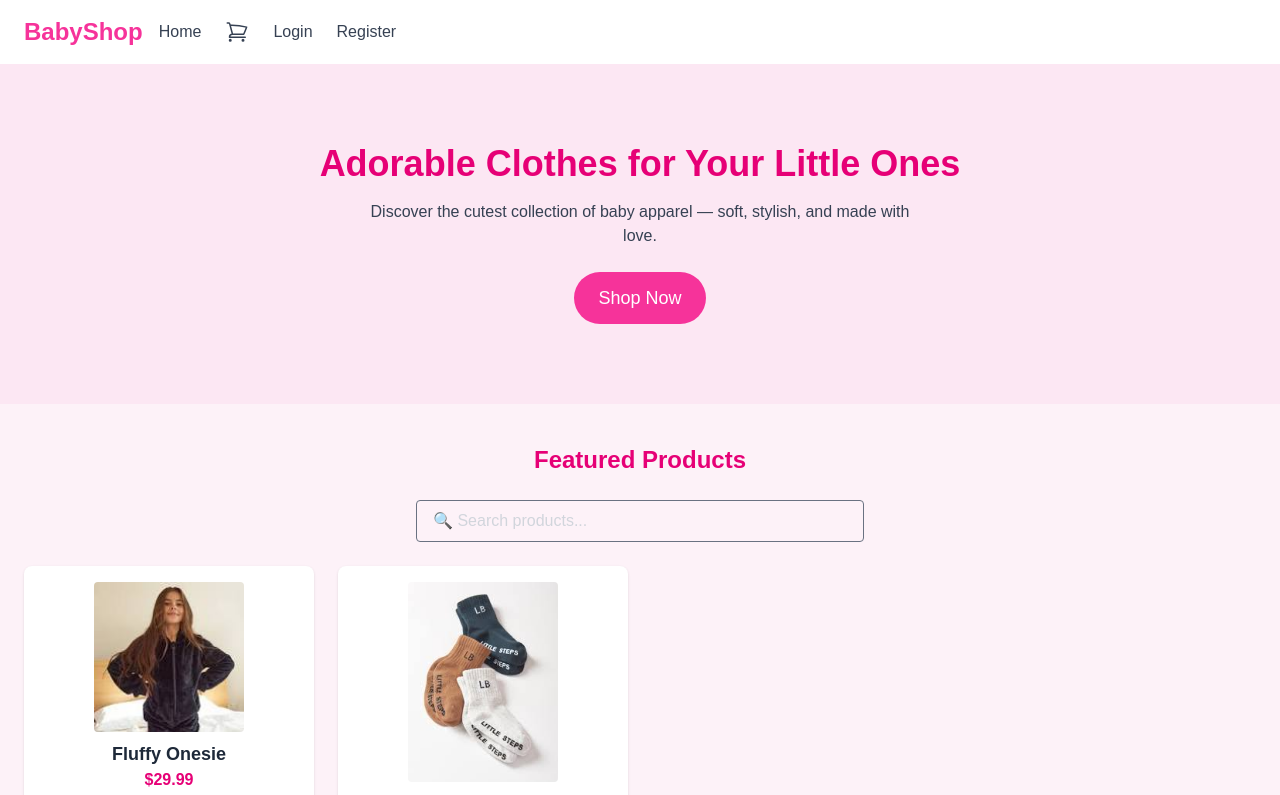
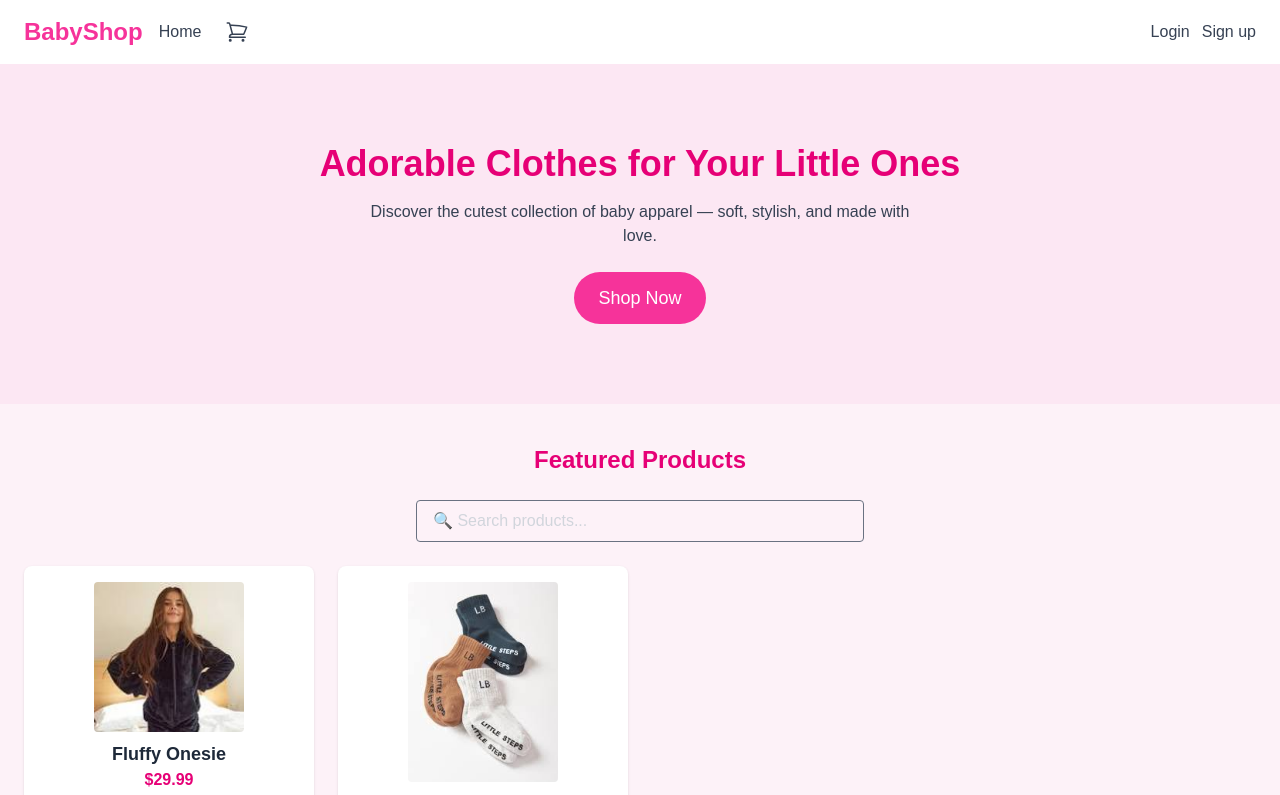
Before and after one commit to BITS4/babyshop, a Next.js app in the folder babyshop/: page / in a window 1280 px wide. Shown: the top 795 px of the page. Built offline with nearby package versions, Linux system fonts and the light colour scheme; no server answers.

Commit message:
minor fix of main page

```diff
--- a/babyshop/components/Navbar.tsx
+++ b/babyshop/components/Navbar.tsx
@@ -74,10 +74,12 @@ export default function Navbar() {
   return (
     <header className="w-full bg-white shadow-md">
       <div className="mx-auto max-w-screen-xl px-6 py-4 flex items-center gap-4">
+        {/* Left: Brand (fixed) */}
         <Link href="/" className="shrink-0">
           <h1 className="text-2xl font-bold text-pink-500">BabyShop</h1>
         </Link>
 
+        {/* Middle: Scrollable nav row */}
         <nav
           className="
             flex-1 min-w-0 overflow-x-auto overscroll-x-contain
@@ -108,8 +110,20 @@ export default function Navbar() {
               <>
                 <Link href="/admin/orders" className="hover:text-pink-500 flex-none">Orders</Link>
                 <Link href="/profile" className="hover:text-pink-500 flex-none">My Page</Link>
+              </>
+            )}
+          </div>
+        </nav>
 
-                <div className="relative h-8 w-8 rounded-full border border-neutral-200 overflow-hidden flex-none">
+        {/* Right: Auth actions (fixed, always visible) */}
+        <div className="flex items-center gap-3 shrink-0 text-gray-700">
+          {user ? (
+            <>
+              <span className="text-sm text-pink-600 hidden sm:inline">
+                👋 {user.email ?? "User"}
+              </span>
+
+              <div className="relative h-8 w-8 rounded-full border border-neutral-200 overflow-hidden">
                 <img
                   src={avatarUrl || FALLBACK_AVATAR}
                   alt="avatar"
@@ -134,32 +148,24 @@ export default function Navbar() {
                   onChange={onPick}
                 />
               </div>
-              </>
-            )}
 
-            {user ? (
-              <>
-                <span className="text-sm text-pink-600 flex-none">
-                  👋 {user.email ?? "User"}
-                </span>
               <button
                 onClick={() => {
                   logout()
                   location.href = "/"
                 }}
-                  className="text-sm text-red-500 hover:underline flex-none"
+                className="text-sm hover:text-pink-500"
               >
                 Logout
               </button>
             </>
           ) : (
             <>
-                <Link href="/login" className="hover:text-pink-500 flex-none">Login</Link>
-                <Link href="/register" className="hover:text-pink-500 flex-none">Register</Link>
+              <Link href="/login" className="hover:text-pink-500">Login</Link>
+              <Link href="/register" className="hover:text-pink-500">Sign up</Link>
             </>
           )}
         </div>
-        </nav>
       </div>
     </header>
   )
```
Lines whose indentation alone changed are shown as unchanged.
